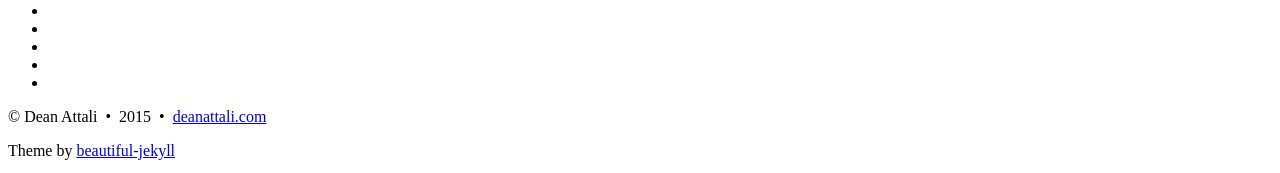
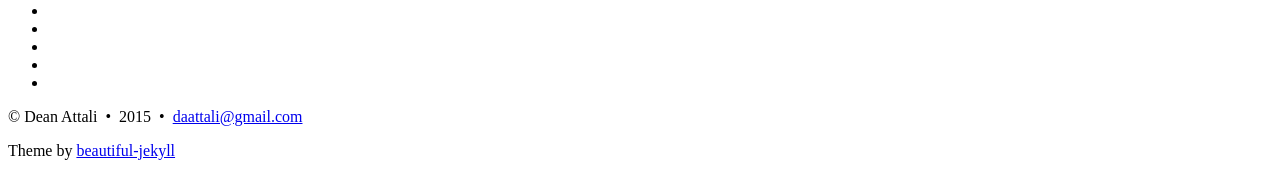
Before and after one commit to daattali/daattali.github.io, a Jekyll site: the page built from index.html, in a window 1280 px wide. Shown: the part 1646-1819 px from the top of the page. Built offline with Jekyll 4.4.1, drawn with Linux system fonts in a browser that asks for light colours; Markdown is read by kramdown in place of the engine named in the settings; the list of posts is cut into pages by our own code; comment, search, counter and statistics services are not loaded.

Commit message:
add email to footer instea of website address

```diff
--- a/_includes/footer.html
+++ b/_includes/footer.html
@@ -79,9 +79,9 @@
 		  &nbsp;&bull;&nbsp;
 		  {{ site.time | date: '%Y' }}
 
-		  {% if site.url-pretty %}
+		  {% if site.author.email %}
 		  &nbsp;&bull;&nbsp;
-		  <a href="{{ site.url }}">{{ site.url-pretty }}</a>
+		  <a href="mailto:{{ site.author.email }}">{{ site.author.email }}</a>
 		  {% endif %}
 	    </p>
 		<p class="theme-by text-muted">
```
